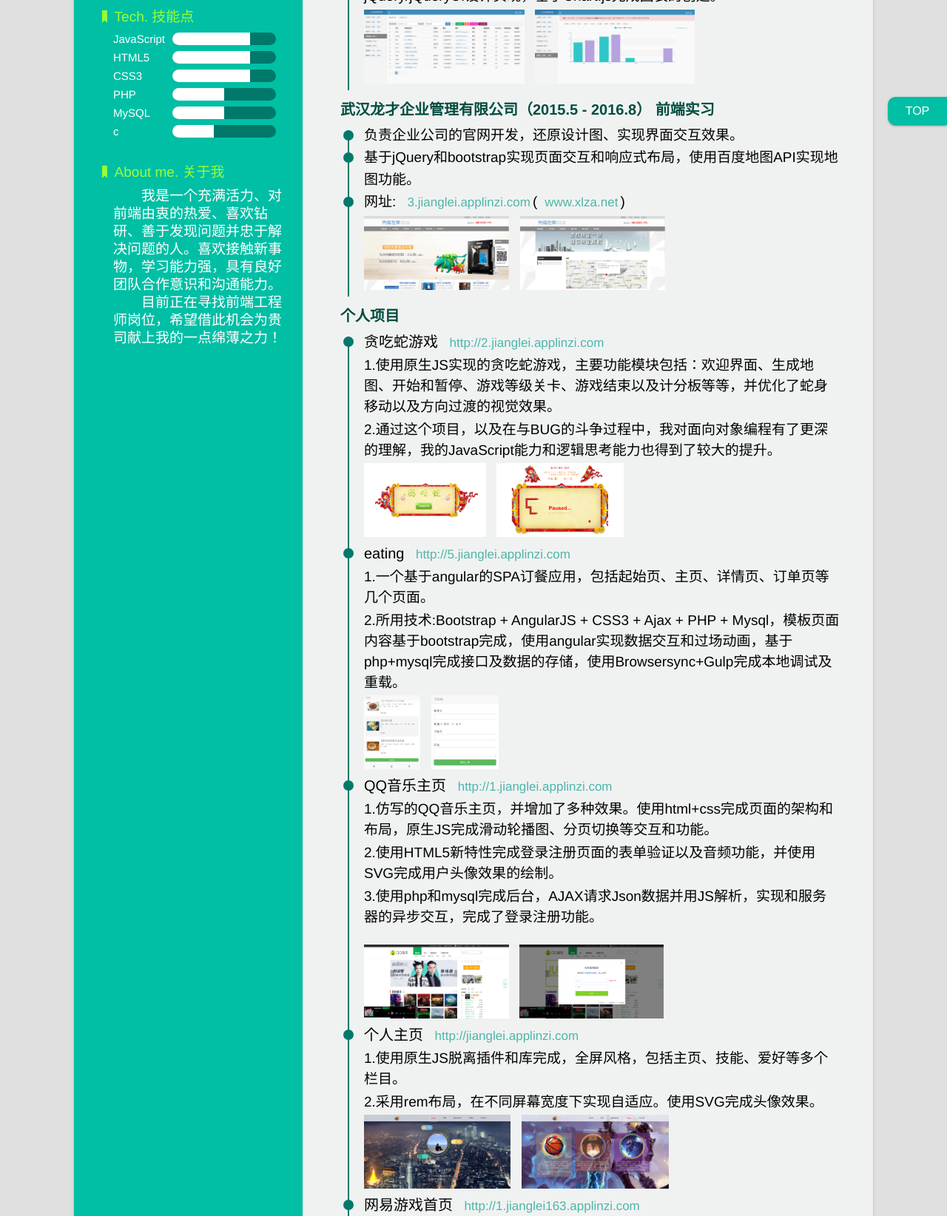
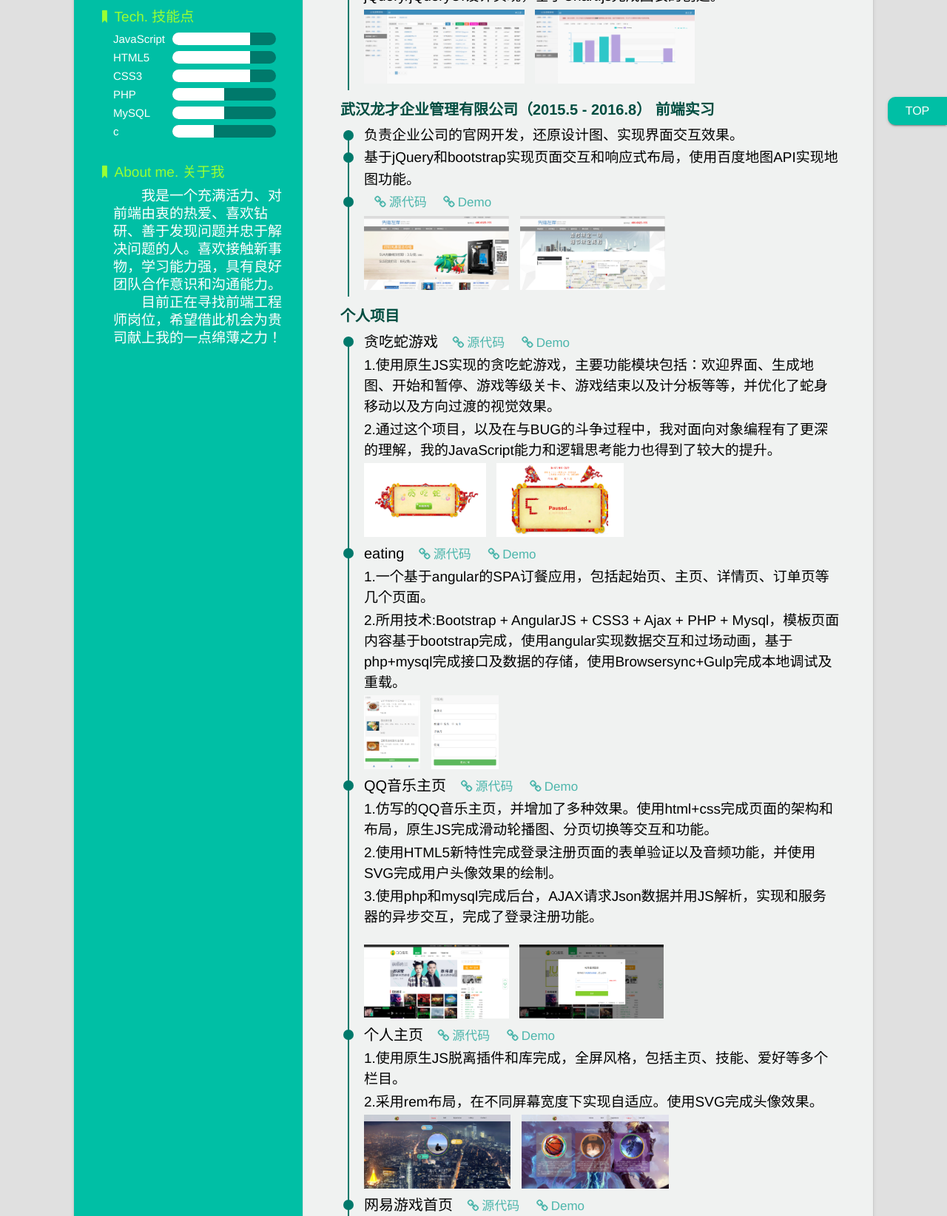
Before and after one commit to jarrelljiang/resume, a plain HTML site: page index.html in a window 1280 px wide. Shown: the part 429-2073 px from the top of the page at 74% size. Drawn offline with Linux system fonts and the light colour scheme.

Commit message:
Update index.html

```diff
--- a/index.html
+++ b/index.html
@@ -141,7 +141,8 @@
                         </li>
                         <li>
                             <div class="circle"></div>
-                            <h4>网址: <a href="3.jianglei.applinzi.com">3.jianglei.applinzi.com</a>(<a href="www.xlza.net">www.xlza.net</a>)</h4>
+                            <h4><a href="https://github.com/Astro00/3dprint" target="_blank"><i class="icon-link"></i>源代码</a>
+                                <a href="www.xlza.net" target="_blank"><i class="icon-link"></i>Demo</a></h4>
                             <div class="longcai-sm1">
                             	<img src="img/longcai1.png">
                                 <img class="bg" src="img/longcai1.png">
@@ -159,7 +160,8 @@
                             <div class="circle"></div>
                             <h4 class="fs20">
                                 贪吃蛇游戏
-                                <a href="http://2.jianglei.applinzi.com">http://2.jianglei.applinzi.com</a>
+                                <a href="https://github.com/Astro00/snake/tree/gh-pages" target="_blank"><i class="icon-link"></i>源代码</a>
+                                <a href="http://2.jianglei.applinzi.com" target="_blank"><i class="icon-link"></i>Demo</a>
                             </h4>
                             <p>1.使用原生JS实现的贪吃蛇游戏，主要功能模块包括：欢迎界面、生成地图、开始和暂停、游戏等级关卡、游戏结束以及计分板等等，并优化了蛇身移动以及方向过渡的视觉效果。</p>
                             <p>2.通过这个项目，以及在与BUG的斗争过程中，我对面向对象编程有了更深的理解，我的JavaScript能力和逻辑思考能力也得到了较大的提升。</p>
@@ -176,7 +178,8 @@
                             <div class="circle"></div>
                             <h4 class="fs20">
                                 eating
-                                <a href="http://5.jianglei.applinzi.com">http://5.jianglei.applinzi.com</a>
+                                <a href="https://github.com/Astro00/eating" target="_blank"><i class="icon-link"></i>源代码</a>
+                                <a href="http://5.jianglei.applinzi.com" target="_blank"><i class="icon-link"></i>Demo</a>
                             </h4>
                             <p>1.一个基于angular的SPA订餐应用，包括起始页、主页、详情页、订单页等几个页面。</p>
                             <p>2.所用技术:Bootstrap + AngularJS + CSS3 + Ajax + PHP + Mysql，模板页面内容基于bootstrap完成，使用angular实现数据交互和过场动画，基于php+mysql完成接口及数据的存储，使用Browsersync+Gulp完成本地调试及重载。</p>
@@ -193,7 +196,8 @@
                             <div class="circle"></div>
                             <h4 class="fs20">
                                 QQ音乐主页
-                                <a href="http://1.jianglei.applinzi.com">http://1.jianglei.applinzi.com</a>
+                                <a href="https://github.com/Astro00/QQmusic" target="_blank"><i class="icon-link"></i>源代码</a>
+                                <a href="http://1.jianglei.applinzi.com" target="_blank"><i class="icon-link"></i>Demo</a>
                             </h4>
                             <p>1.仿写的QQ音乐主页，并增加了多种效果。使用html+css完成页面的架构和布局，原生JS完成滑动轮播图、分页切换等交互和功能。</p>
                             <p>2.使用HTML5新特性完成登录注册页面的表单验证以及音频功能，并使用SVG完成用户头像效果的绘制。</p>
@@ -212,7 +216,8 @@
                             <div class="circle"></div>
                             <h4 class="fs20">
                                 个人主页
-                                <a href="http://jianglei.applinzi.com">http://jianglei.applinzi.com</a>
+                                <a href="https://github.com/Astro00/homepage" target="_blank"><i class="icon-link"></i>源代码</a>
+                                <a href="http://jianglei.applinzi.com" target="_blank"><i class="icon-link"></i>Demo</a>
                             </h4>
                             <p>1.使用原生JS脱离插件和库完成，全屏风格，包括主页、技能、爱好等多个栏目。</p>
                             <p>2.采用rem布局，在不同屏幕宽度下实现自适应。使用SVG完成头像效果。</p>
@@ -229,7 +234,8 @@
                             <div class="circle"></div>
                             <h4 class="fs20">
                                 网易游戏首页
-                                <a href="http://1.jianglei163.applinzi.com">http://1.jianglei163.applinzi.com</a>
+                                <a href="https://github.com/Astro00/163game" target="_blank"><i class="icon-link"></i>源代码</a>
+                                <a href="http://jianglei.applinzi.com" target="_blank"><i class="icon-link"></i>Demo</a>
                             </h4>
                             <p>1.此页面主要用jQuery+CSS3完成，页面动态效果丰富，以较好的体验展示了各种信息流。</p>
                             <div class="wangyi-sm1">
```
